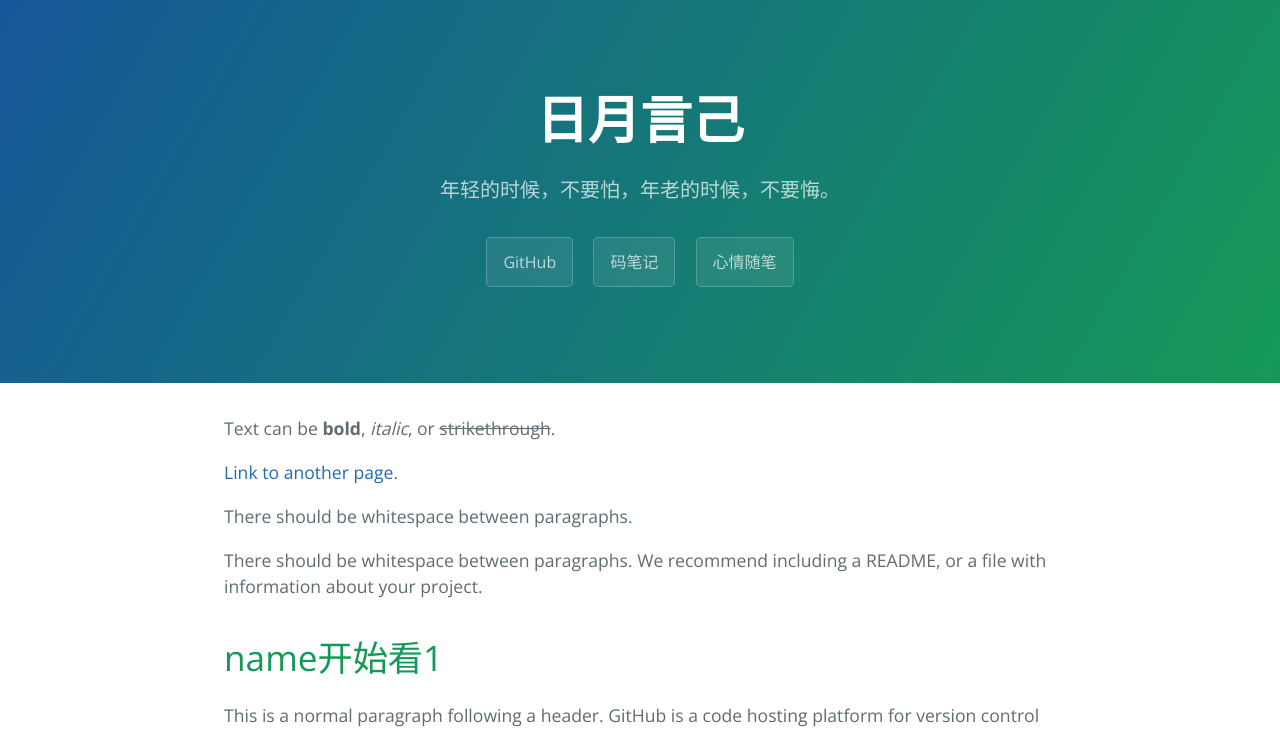
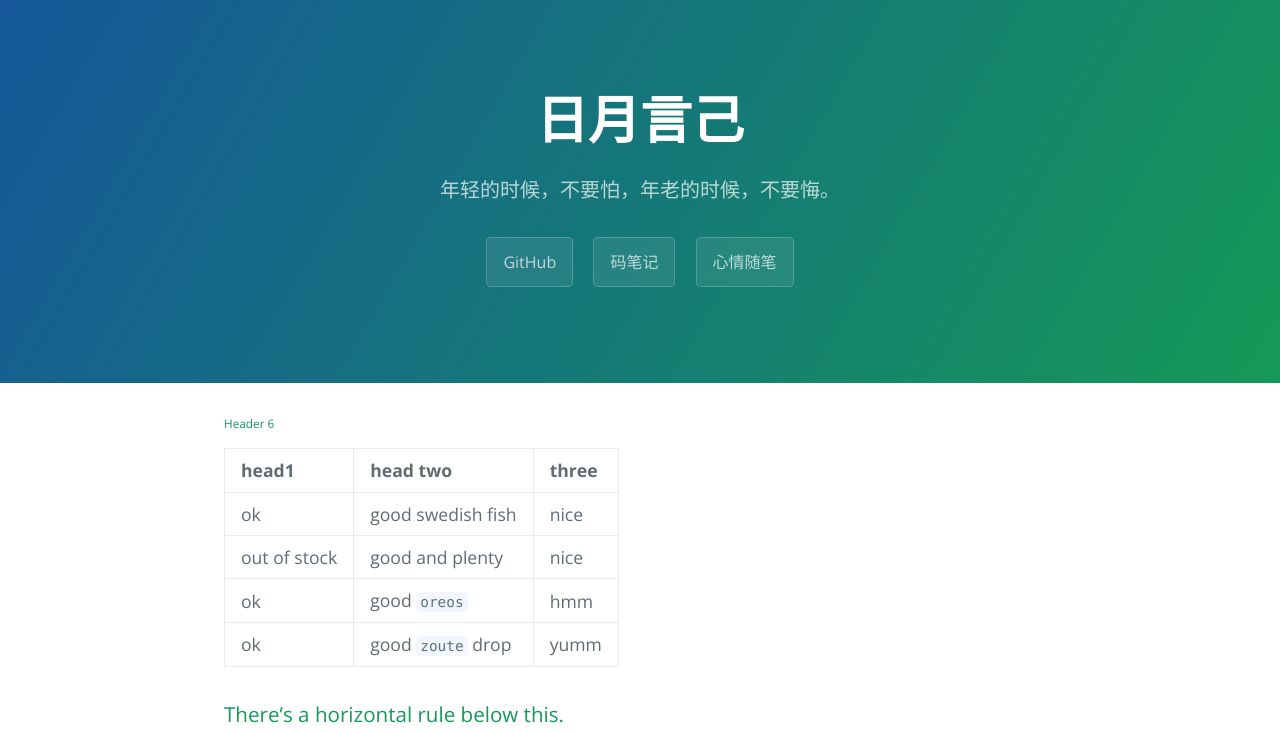
Before and after one commit to ShaoZeMing/docs, a Jekyll site: the page built from index.md, in a window 1280 px wide and 1400 px high. Shown: the top 732 px of the window. Built offline with Jekyll 4.4.1, drawn with Linux system fonts in a browser that asks for light colours; some of the changed text lies outside the part shown.

Commit message:
添加blog

````diff
--- a/index.md
+++ b/index.md
@@ -2,50 +2,6 @@
 layout: default
 ---
 
-Text can be **bold**, _italic_, or ~~strikethrough~~.
-
-[Link to another page](another-page).
-
-There should be whitespace between paragraphs.
-
-There should be whitespace between paragraphs. We recommend including a README, or a file with information about your project.
-
-# name开始看1
-
-This is a normal paragraph following a header. GitHub is a code hosting platform for version control and collaboration. It lets you and others work together on projects from anywhere.
-
-## [](#header-2)电机发电量 2
-
-> This is a blockquote following a header.
->
-> When something is important enough, you do it even if the odds are not in your favor.
-
-### [](#header-3)Header 3
-
-```js
-// Javascript code with syntax highlighting.
-var fun = function lang(l) {
-  dateformat.i18n = require('./lang/' + l)
-  return true;
-}
-```
-
-```ruby
-# Ruby code with syntax highlighting
-GitHubPages::Dependencies.gems.each do |gem, version|
-  s.add_dependency(gem, "= #{version}")
-end
-```
-
-#### [](#header-4)Header 4
-
-*   This is an unordered list following a header.
-*   This is an unordered list following a header.
-*   This is an unordered list following a header.
-
-##### [](#header-5)Header 5
-- 到时看多代收款
-3.  This is an ordered list following a header.
 
 ###### [](#header-6)Header 6
 
@@ -58,27 +14,7 @@ end
 
 ### There's a horizontal rule below this.
 
-* * *
-
 ---
-
-### And a nested list:
-
-- level 1 item
-  - level 2 item
-  - level 2 item
-    - level 3 item
-    - level 3 item
-- level 1 item
-  - level 2 item
-  - level 2 item
-  - level 2 item
-- level 1 item
-  - level 2 item
-  - level 2 item
-- level 1 item
-
-### Small image
 
 ![](https://assets-cdn.github.com/images/icons/emoji/octocat.png)
 
@@ -90,16 +26,14 @@ end
 ### Definition lists can be used with HTML syntax.
 
 
-<ul>
-　　　　{% for post in site.posts %}
-　　　　　　<li>{{ post.date | date_to_string }} <a href="{{ site.baseurl }}{{ post.url }}">{{ post.title }}</a></li>
-　　　　{% endfor %}
-</ul>
+## 博客
 
-```
-Long, single-line code blocks should not wrap. They should horizontally scroll if they are too long. This line should be long enough to demonstrate this.
-```
+{% for post in site.posts.blogs %}
+ - {{ post.date | date_to_string }} <a href="{{ site.baseurl }}{{ post.url }}">{{ post.title }}</a></li>
+{% endfor %}
 
-```
-The final element.
-```
+## 心情
+
+{% for post in site.posts.moods %}
+ 1. {{ post.date | date_to_string }} <a href="{{ site.baseurl }}{{ post.url }}">{{ post.title }}</a></li>
+{% endfor %}
````
Also changed, not shown: _posts/blogs/2017-01-23-如何使用Capistrano 3.7 自动化部署PHP Web项目.md (renamed from _posts/2017-01-23-hello-world.md, +2 -0 lines), _posts/moods/ming.md (added, +1 -0 lines), _posts/blogs/2017-01-15-he-world.html (renamed from _posts/2017-01-15-he-world.html).
